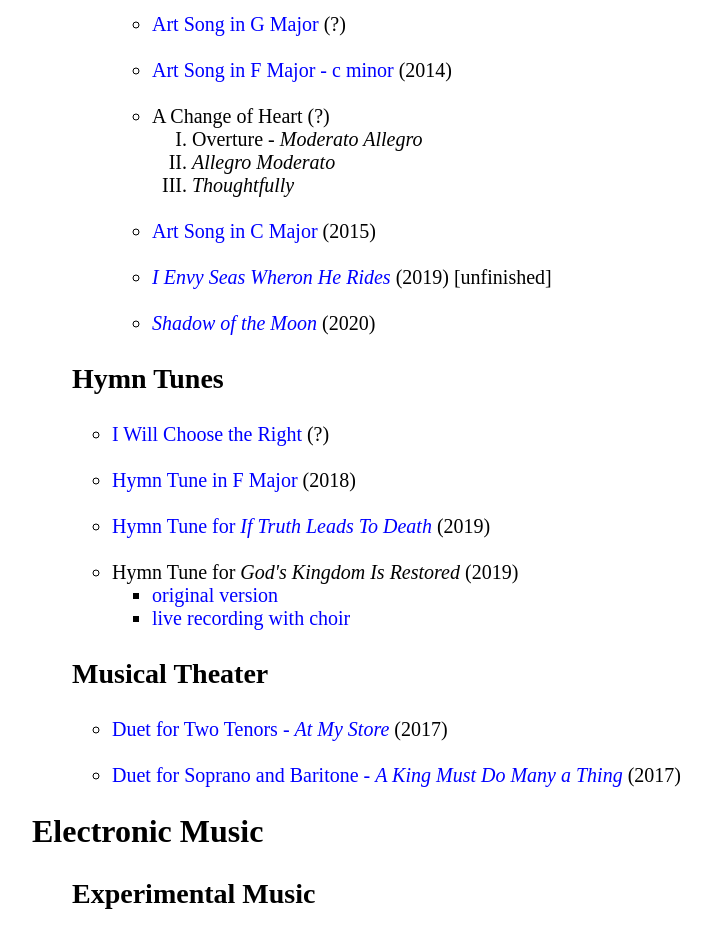
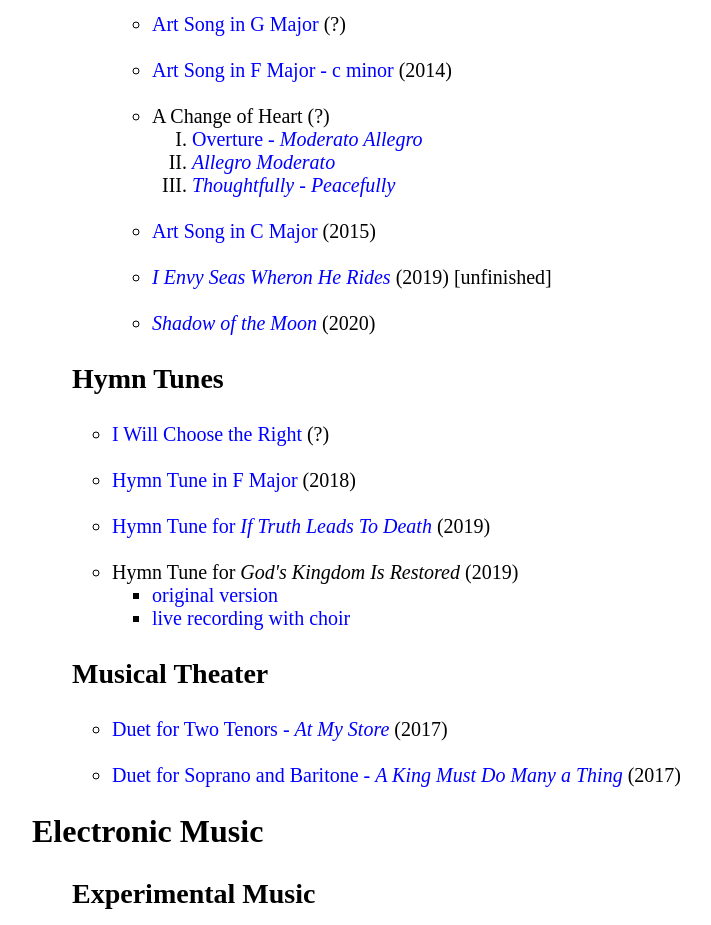
Before and after one commit to calebdickinson/calebdickinson.github.io, a plain HTML site: page catalogue.html in a window 1280 px wide. Shown: the part 9540-10465 px from the top of the page, without its empty margins (8-719 px from the left). Drawn offline with Linux system fonts and the light colour scheme.

Commit message:
Update catalogue.html

```diff
--- a/catalogue.html
+++ b/catalogue.html
@@ -422,11 +422,11 @@
                 <li><a href="https://on.soundcloud.com/duhTZ" target="_blank">Art Song in G Major</a> (?)</li><br>
                 <li><a href="https://on.soundcloud.com/djj6Z" target="_blank">Art Song in F Major - c minor</a> (2014)</li><br>
                 <li>A Change of Heart (?)</li>
-            <ol type="I">
-                <li>Overture - <i>Moderato Allegro</i></li>
-                <li><i>Allegro Moderato</i></li>
-                <li><i>Thoughtfully</i></li>
-            </ol><br>
+                <ol type="I">
+                    <li><a href="https://on.soundcloud.com/6YdQP" target="_blank">Overture - <i>Moderato Allegro</i></a></li>
+                    <li><a href="https://on.soundcloud.com/4Xofo" target="_blank"><i>Allegro Moderato</i></a></li>
+                    <li><a href="https://on.soundcloud.com/Faj7s" target="_blank"><i>Thoughtfully - Peacefully</i></a></li>
+                </ol><br>
                 <li><a href="https://on.soundcloud.com/aAR4o" target="_blank">Art Song in C Major</a> (2015)</li><br>
                 <li><a href="https://on.soundcloud.com/r2ERg" target="_blank"><i>I Envy Seas Wheron He Rides</i></a> (2019) [unfinished]</li><br>
                 <li><a href="https://on.soundcloud.com/4c77L" target="_blank"><i>Shadow of the Moon</i></a> (2020)</li>
```
